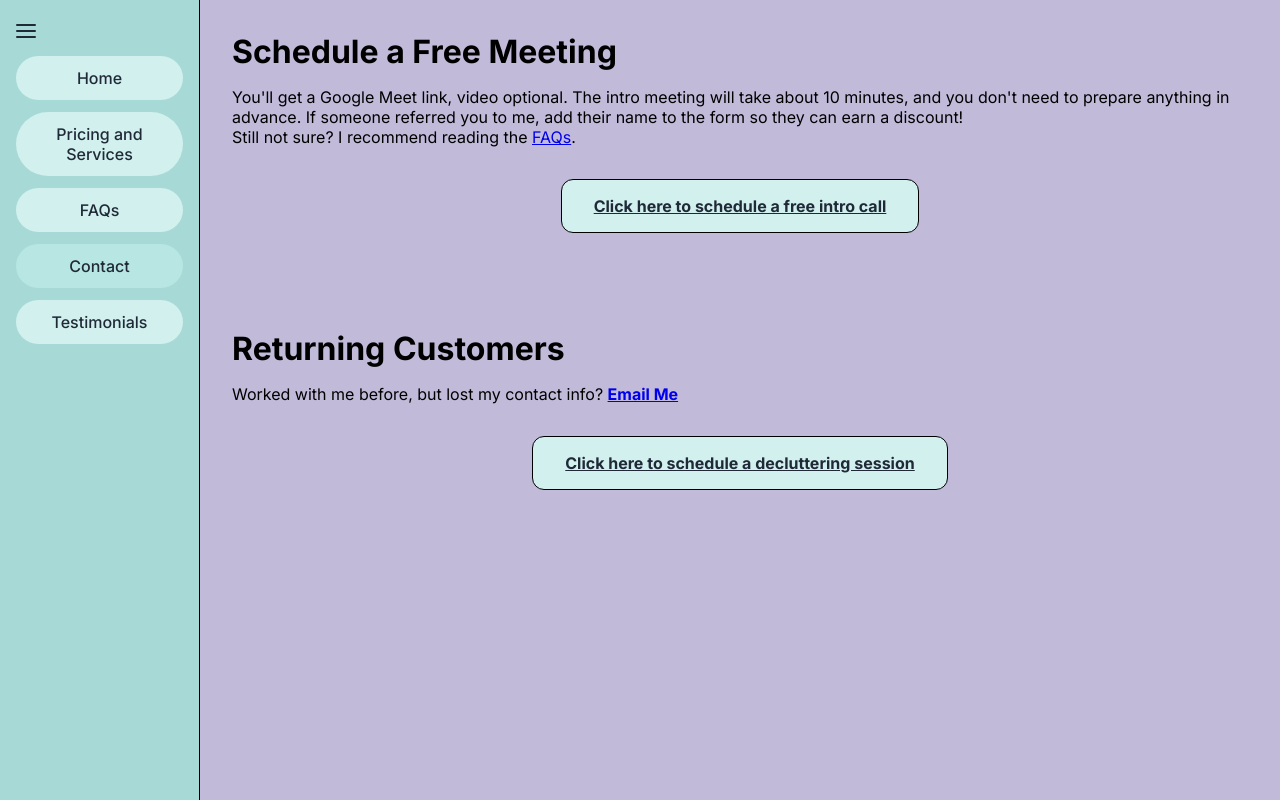
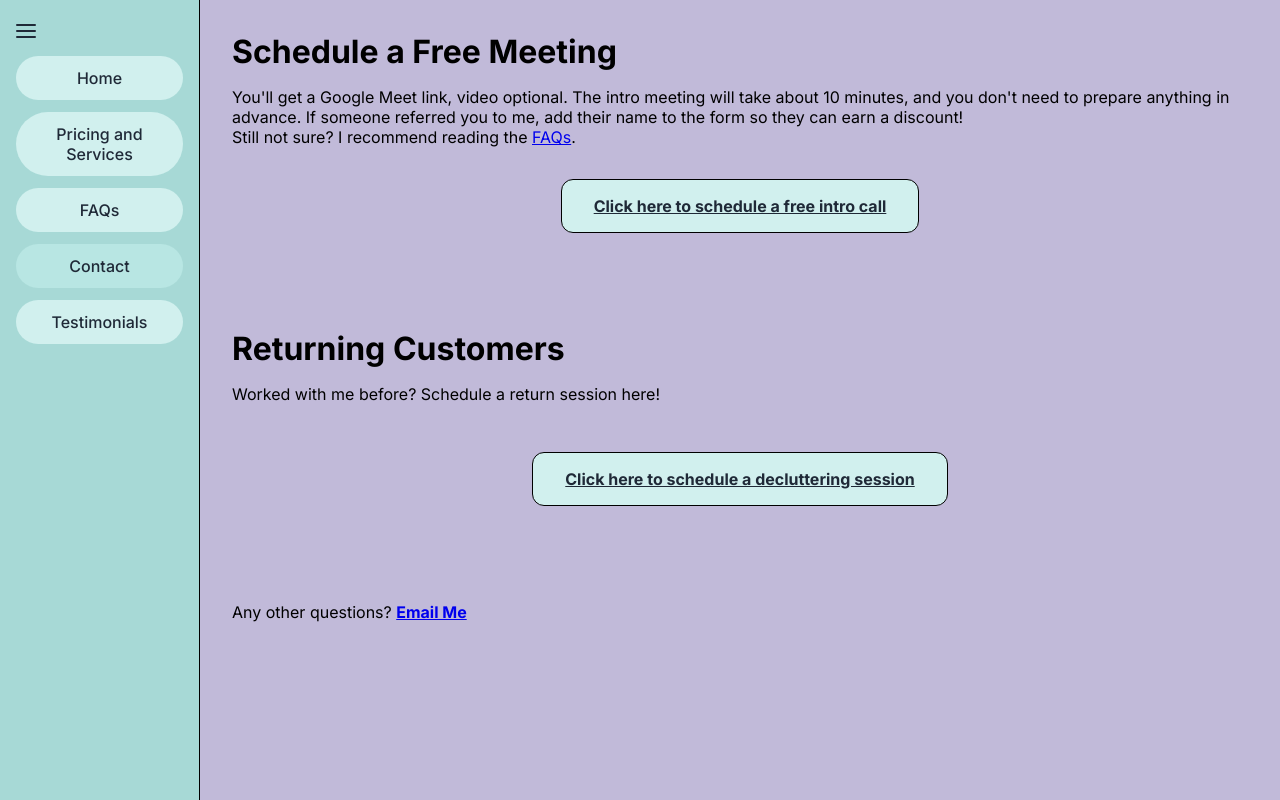
Before and after one commit to michaelwhittemore/nuxt-executive-functioneer, a Nuxt app: page /contact in a window 1280 px wide. Built offline with nearby package versions, Linux system fonts and the light colour scheme.

Commit message:
minor page layoiut adjustments

```diff
--- a/app/pages/contact.vue
+++ b/app/pages/contact.vue
@@ -18,14 +18,24 @@
     <div class="page-content-container">
       <h1>Returning Customers</h1>
       <div class="contact-container">
-        <p>Worked with me before, but lost my contact info? <b>
-          <a
-              href="mailto:mikah.mccabe@gmail.com?subject=About Your Decluttering Business">Email Me
-            </a></b></p>
-            <CalendlyButton clientType="existing" />
+        <p>Worked with me before? Schedule a return session here!</p>
+        <div class="contact-container">
+          <CalendlyButton clientType="existing" />
+        </div>
       </div>
 
+
     </div>
+
+    <div class="page-content-container">
+      <p>Any other questions? <b>
+          <a href="mailto:mikah.mccabe@gmail.com?subject=About Your Decluttering Business">Email Me
+          </a>
+        </b>
+      </p>
+
+    </div>
+
   </div>
 
 </template>
```
